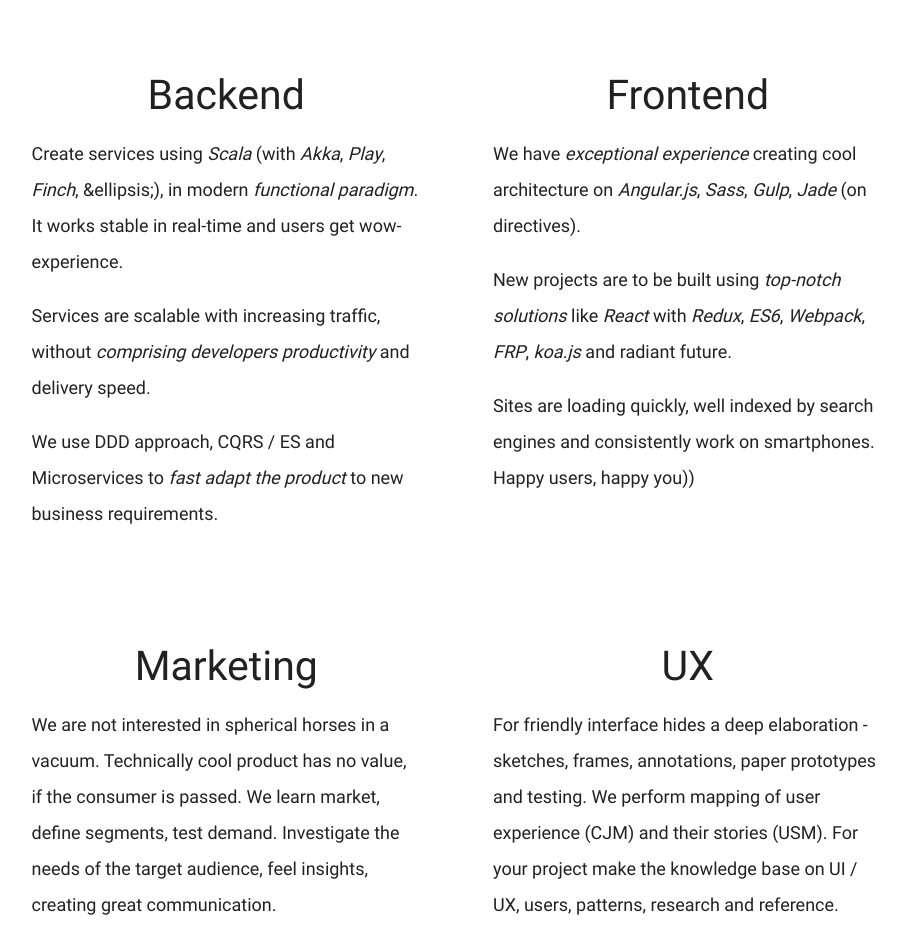
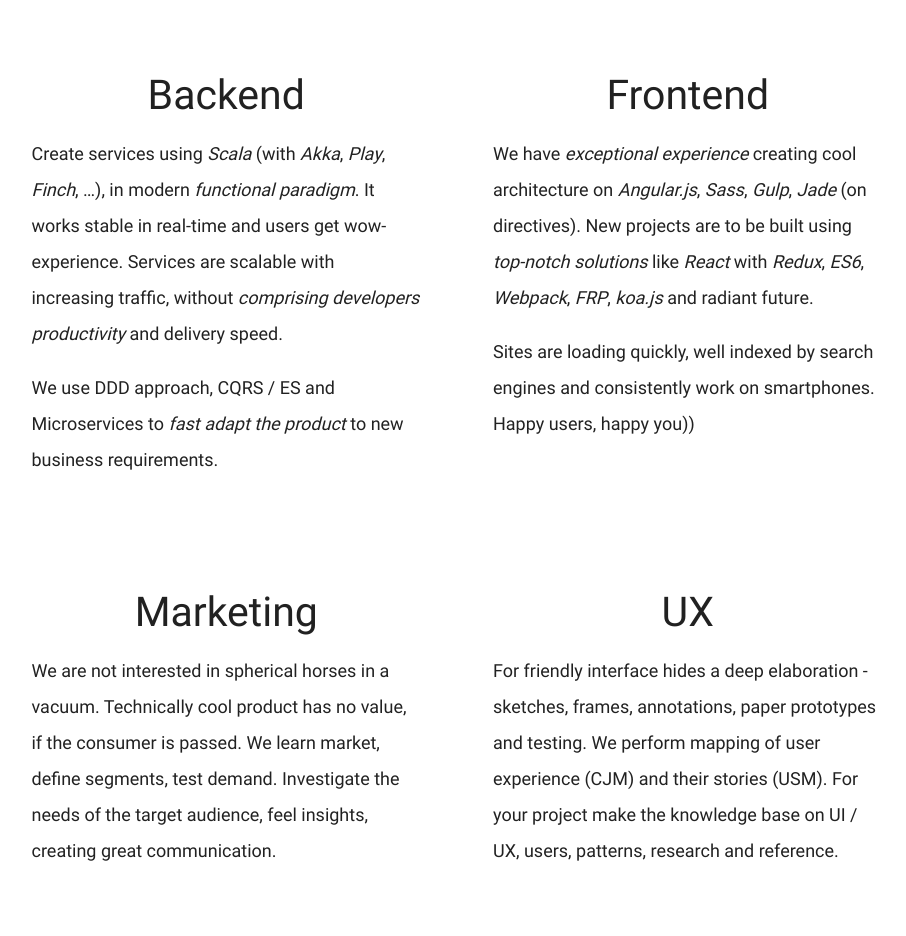
Before and after one commit to unicorndevru/unicorndev.ru, a website: page public/index.html in a window 1280 px wide. Shown: the part 820-1756 px from the top of the page, without its empty margins (183-1089 px from the left). Drawn offline with nearby package versions, Linux system fonts and the light colour scheme.

Commit message:
ellipsis fix

```diff
--- a/public/index.html
+++ b/public/index.html
@@ -110,14 +110,12 @@
       <div class="row">
         <div class="col s12 m6">
           <h4 class="center">Backend</h4>
-          <p>Create services using <em>Scala</em> (with <em>Akka</em>, <em>Play</em>, <em>Finch</em>, &ellipsis;), in modern <em>functional paradigm</em>. It works stable in real-time and users get wow-experience.</p>
-          <p>Services are scalable with increasing traffic, without <em>comprising developers productivity</em> and delivery speed.</p>
+          <p>Create services using <em>Scala</em> (with <em>Akka</em>, <em>Play</em>, <em>Finch</em>, &hellip;), in modern <em>functional paradigm</em>. It works stable in real-time and users get wow-experience. Services are scalable with increasing traffic, without <em>comprising developers productivity</em> and delivery speed.</p>
           <p>We use DDD approach, CQRS / ES and Microservices to <em>fast adapt the product</em> to new business requirements.</p>
         </div>
         <div class="col s12 m6">
           <h4 class="center">Frontend</h4>
-          <p>We have <em>exceptional experience</em> creating cool architecture on <em>Angular.js</em>, <em>Sass</em>, <em>Gulp</em>, <em>Jade</em> (on directives). </p>
-          <p>New projects are to be built using <em>top-notch solutions</em> like <em>React</em> with <em>Redux</em>, <em>ES6</em>, <em>Webpack</em>, <em>FRP</em>, <em>koa.js</em> and radiant future.</p>
+          <p>We have <em>exceptional experience</em> creating cool architecture on <em>Angular.js</em>, <em>Sass</em>, <em>Gulp</em>, <em>Jade</em> (on directives). New projects are to be built using <em>top-notch solutions</em> like <em>React</em> with <em>Redux</em>, <em>ES6</em>, <em>Webpack</em>, <em>FRP</em>, <em>koa.js</em> and radiant future.</p>
           <p>Sites are loading quickly, well indexed by search engines and consistently work on smartphones. Happy users, happy you))</p>
         </div>
     </div>
```
